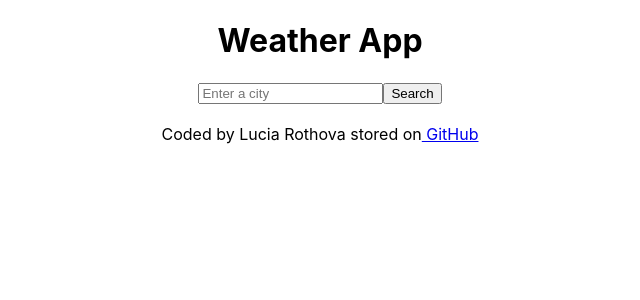
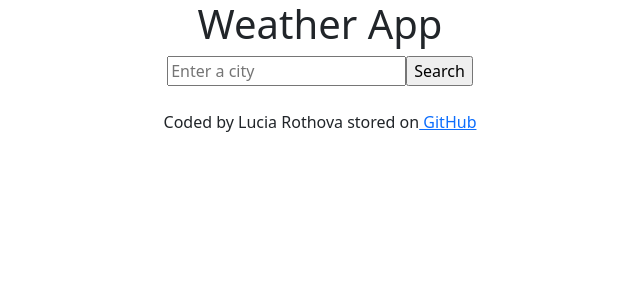
Before and after one commit to LucyRRR/weather-app-react, a React (Create React App) app: page / in a window 1280 px wide. Shown: the top 300 px of the page, without its empty margins (320-960 px from the left). Built offline with nearby package versions, Linux system fonts and the light colour scheme.

Commit message:
added bootstrap

```diff
--- a/package.json
+++ b/package.json
@@ -7,6 +7,7 @@
     "@testing-library/react": "^11.2.7",
     "@testing-library/user-event": "^12.8.3",
     "axios": "^0.21.1",
+    "bootstrap": "^5.0.1",
     "react": "^17.0.2",
     "react-dom": "^17.0.2",
     "react-loader-spinner": "^4.0.0",
--- a/src/App.js
+++ b/src/App.js
@@ -1,4 +1,4 @@
-import "./styles.css";
+import "./index.css";
 import WeatherForm from "./WeatherForm.js";
 import './App.css';
 import Link from "./Link";
@@ -6,9 +6,11 @@ import Link from "./Link";
 export default function App() {
   return (
     <div className="App">
+      <div className="container">
       <h1>Weather App</h1>
       <WeatherForm />
       <Link />
+      </div>
     </div>
   );
 }
--- a/src/index.js
+++ b/src/index.js
@@ -3,6 +3,7 @@ import ReactDOM from 'react-dom';
 import './index.css';
 import App from './App';
 import reportWebVitals from './reportWebVitals';
+import 'bootstrap/dist/css/bootstrap.css';
 
 ReactDOM.render(
   <React.StrictMode>
```
Also changed, not shown: src/styles.css (deleted), 1 other file (tests, documents, lock files or other folders).
